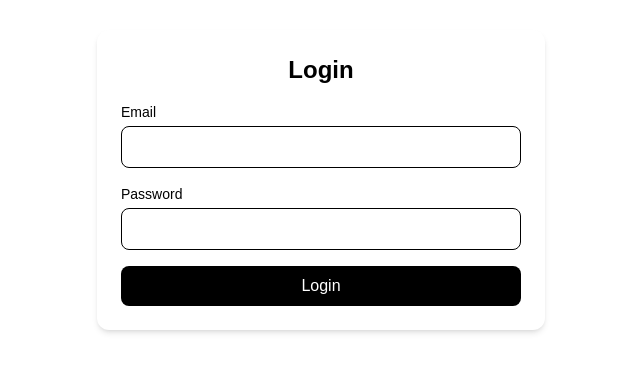
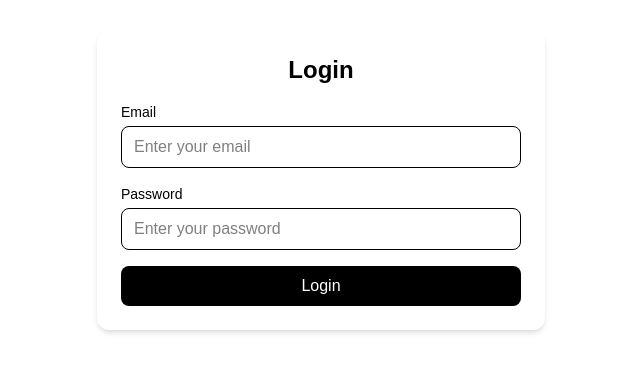
Before and after one commit to engromerbaig/econs-dashboard, a Next.js app: page / in a window 1280 px wide. Shown: the part 220-592 px from the top of the page, without its empty margins (319-959 px from the left). Built offline with nearby package versions, Linux system fonts and the light colour scheme.

Commit message:
login works

```diff
--- a/package.json
+++ b/package.json
@@ -9,6 +9,7 @@
     "lint": "next lint"
   },
   "dependencies": {
+    "bcryptjs": "^3.0.2",
     "mongodb": "^6.17.0",
     "next": "15.4.1",
     "react": "19.1.0",
--- a/src/app/page.tsx
+++ b/src/app/page.tsx
@@ -2,18 +2,55 @@
 
 import { useState } from 'react';
 import { useRouter } from 'next/navigation';
+import bcrypt from 'bcryptjs';
+
+// Predefined users with hashed passwords (hashed with bcrypt)
+const users = [
+  {
+    email: 'omer@econs.com',
+    password: '$2a$12$ZKOdnIWbTE/KcPTFVxjumuGupWgIjivuWCU70QIrjOj5XxJCdbSKu', // Password: admin
+    role: 'superadmin',
+  },
+  {
+    email: 'admin@econs.com',
+    password: '$2a$12$XBRS//CcksHHTwlTjdPmpu18mvsCsngKft0d8SrUEjhgMaAyl70p.', // Password: harisadmin
+    role: 'admin',
+  },
+];
 
 export default function LoginPage() {
   const [email, setEmail] = useState('');
   const [password, setPassword] = useState('');
+  const [error, setError] = useState('');
   const router = useRouter();
 
-  const handleLogin = (e: React.FormEvent) => {
+  const handleLogin = async (e: React.FormEvent) => {
     e.preventDefault();
+    setError('');
 
-    // For now, accept any credentials and save a fake user role
-    const role = email === 'omer@econs.com' ? 'superadmin' : 'admin';
-    localStorage.setItem('user', JSON.stringify({ email, role }));
+    // Input validation
+    if (!email || !password) {
+      setError('Email and password are required');
+      return;
+    }
+
+    // Find user
+    const user = users.find(u => u.email === email);
+    if (!user) {
+      setError('Invalid email or password');
+      return;
+    }
+
+    // Verify password
+    const isPasswordValid = await bcrypt.compare(password, user.password);
+    if (!isPasswordValid) {
+      setError('Invalid email or password');
+      return;
+    }
+
+    // Store user session in localStorage
+    const sessionData = { email: user.email, role: user.role, loggedInAt: Date.now() };
+    localStorage.setItem('userSession', JSON.stringify(sessionData));
 
     // Redirect to dashboard
     router.push('/dashboard');
@@ -21,11 +58,9 @@ export default function LoginPage() {
 
   return (
     <main className="min-h-screen flex items-center justify-center bg-white p-4">
-      <form
-        onSubmit={handleLogin}
-        className="bg-white p-6 rounded-xl shadow-md w-full max-w-md space-y-4"
-      >
+      <div className="bg-white p-6 rounded-xl shadow-md w-full max-w-md space-y-4">
         <h1 className="text-2xl font-bold text-center">Login</h1>
+        {error && <p className="text-red-500 text-sm text-center">{error}</p>}
 
         <div>
           <label className="block text-sm font-medium mb-1">Email</label>
@@ -33,8 +68,9 @@ export default function LoginPage() {
             type="email"
             required
             value={email}
-            onChange={e => setEmail(e.target.value)}
+            onChange={e => setEmail(e.target.value.trim())}
             className="w-full border px-3 py-2 rounded-lg outline-none focus:ring focus:border-blue-400"
+            placeholder="Enter your email"
           />
         </div>
 
@@ -46,16 +82,18 @@ export default function LoginPage() {
             value={password}
             onChange={e => setPassword(e.target.value)}
             className="w-full border px-3 py-2 rounded-lg outline-none focus:ring focus:border-blue-400"
+            placeholder="Enter your password"
           />
         </div>
 
         <button
-          type="submit"
+          type="button"
+          onClick={handleLogin}
           className="w-full bg-black text-white py-2 rounded-lg hover:bg-gray-800 transition"
         >
           Login
         </button>
-      </form>
+      </div>
     </main>
   );
 }
```
Also changed, not shown: 1 other file (tests, documents, lock files or other folders).
